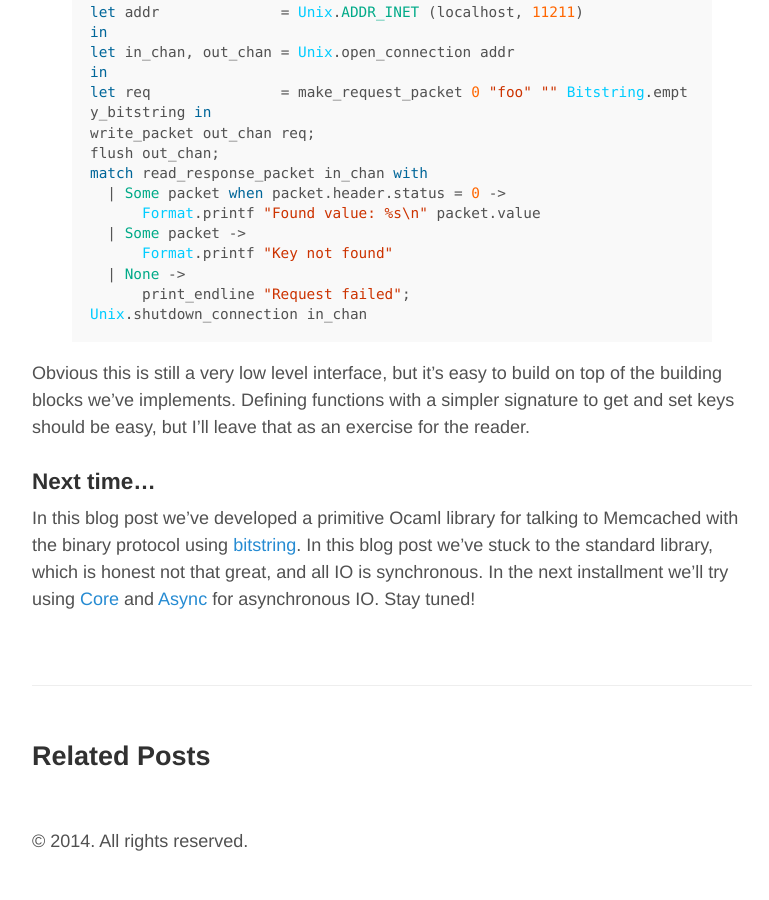
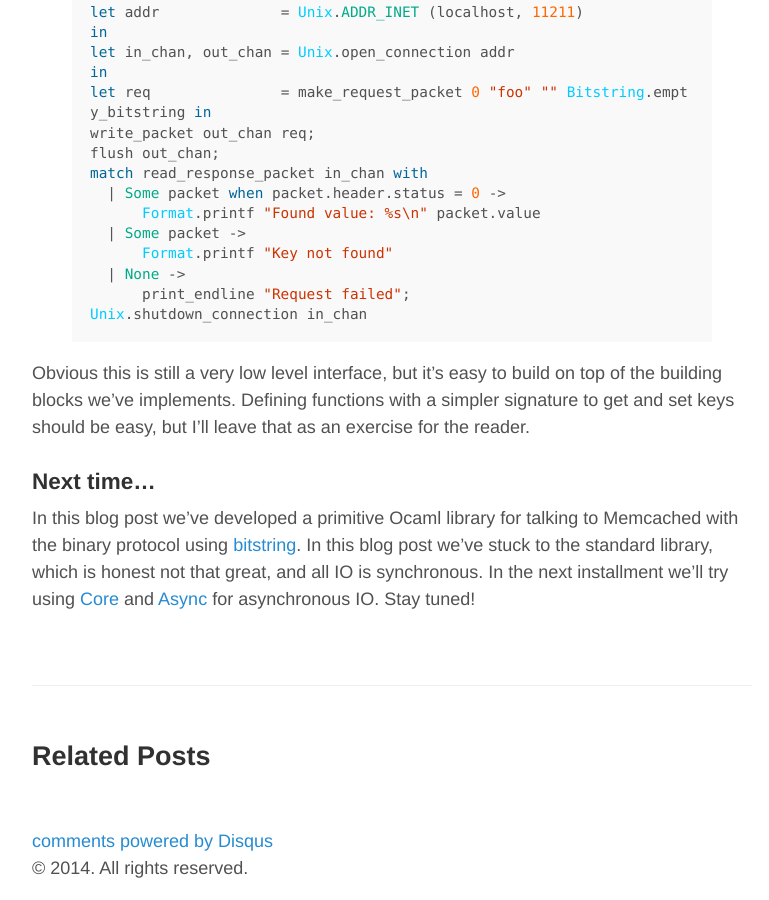
Before and after one commit to andreas/andreas.github.io, a Jekyll site: the page built from _posts/2014-08-16-implementing-the-binary-memcached-protocol-with-ocaml-and-bitstring.md, in a window 1280 px wide and 900 px high, scrolled down 6228 px. Shown: the whole window, without its empty margins (248-1017 px from the left). Built offline with Jekyll 4.4.1, drawn with Linux system fonts in a browser that asks for light colours; Markdown is read by kramdown in place of the engine named in the settings; comment, search, counter and statistics services are not loaded; before the commit the page ends 7101 px from its top, so only the background shows below that; some of the changed lines change nothing that is shown.

Commit message:
Add GA and Disqus.

```diff
--- /dev/null
+++ b/_includes/comments.html
@@ -0,0 +1,14 @@
+<div id="disqus_thread"></div>
+<script type="text/javascript">
+		/* * * CONFIGURATION VARIABLES: EDIT BEFORE PASTING INTO YOUR WEBPAGE * * */
+		var disqus_shortname = 'cuvius'; // required: replace example with your forum shortname
+
+		/* * * DON'T EDIT BELOW THIS LINE * * */
+		(function() {
+				var dsq = document.createElement('script'); dsq.type = 'text/javascript'; dsq.async = true;
+				dsq.src = '//' + disqus_shortname + '.disqus.com/embed.js';
+				(document.getElementsByTagName('head')[0] || document.getElementsByTagName('body')[0]).appendChild(dsq);
+		})();
+</script>
+<noscript>Please enable JavaScript to view the <a href="http://disqus.com/?ref_noscript">comments powered by Disqus.</a></noscript>
+<a href="http://disqus.com" class="dsq-brlink">comments powered by <span class="logo-disqus">Disqus</span></a>
--- /dev/null
+++ b/_includes/google_analytics.html
@@ -0,0 +1,10 @@
+<script>
+  (function(i,s,o,g,r,a,m){i['GoogleAnalyticsObject']=r;i[r]=i[r]||function(){
+  (i[r].q=i[r].q||[]).push(arguments)},i[r].l=1*new Date();a=s.createElement(o),
+  m=s.getElementsByTagName(o)[0];a.async=1;a.src=g;m.parentNode.insertBefore(a,m)
+  })(window,document,'script','//www.google-analytics.com/analytics.js','ga');
+
+  ga('create', 'UA-54091372-1', 'auto');
+  ga('send', 'pageview');
+
+</script>
--- a/_layouts/default.html
+++ b/_layouts/default.html
@@ -22,5 +22,7 @@
       </div>
     </div>
 
+	{% include google_analytics.html %}
+
   </body>
 </html>
--- a/_layouts/post.html
+++ b/_layouts/post.html
@@ -23,3 +23,5 @@
     {% endfor %}
   </ul>
 </div>
+
+{% include comments.html %}
```
